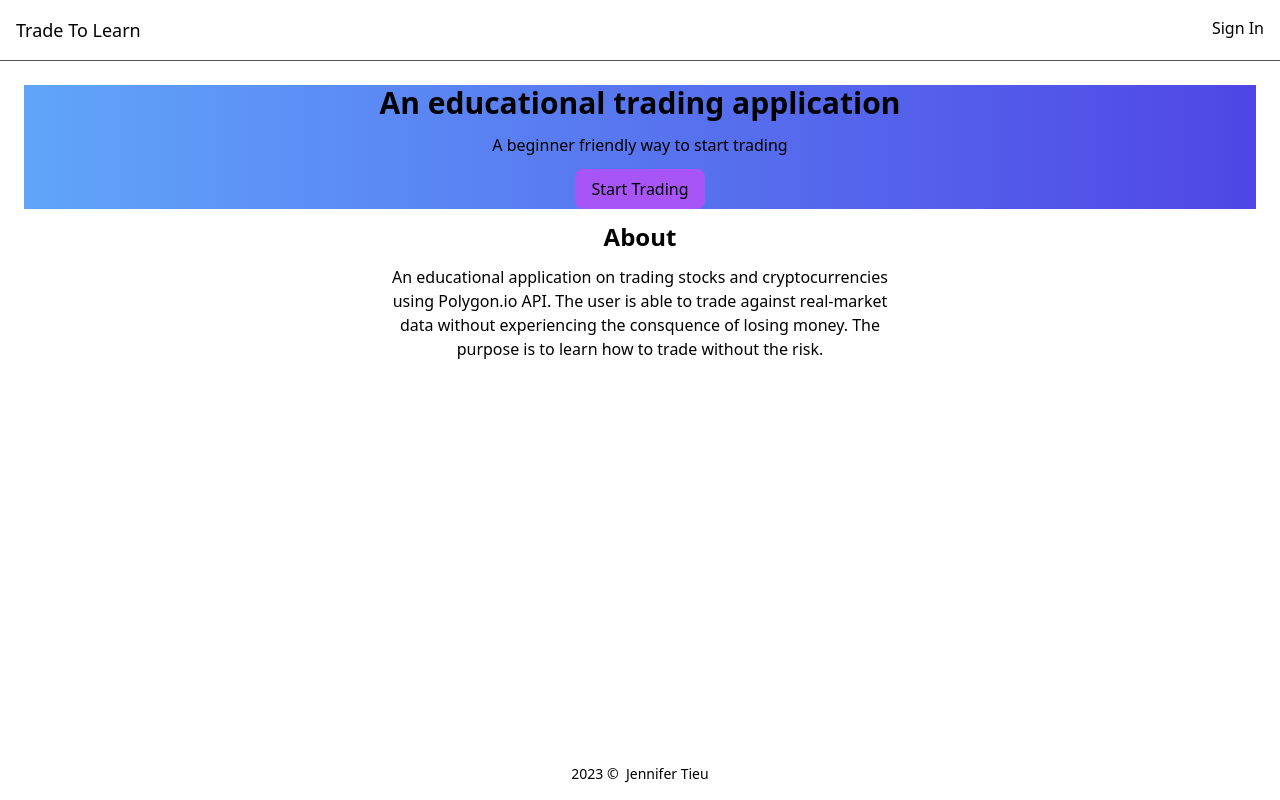
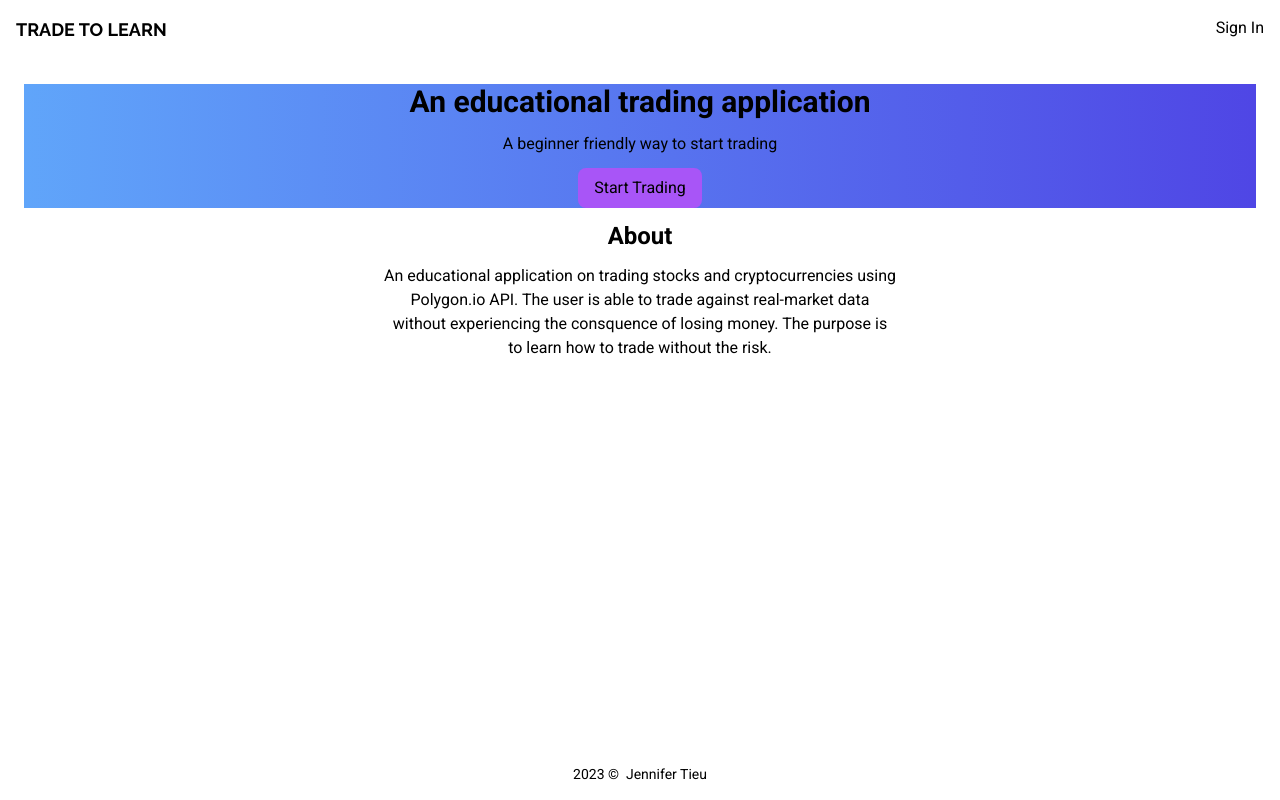
Before and after one commit to jennifertieu/trade-to-learn, a Next.js app: page / in a window 1280 px wide. Built offline with nearby package versions, Linux system fonts and the light colour scheme; no server answers.

Commit message:
add Roboto font

```diff
--- a/src/components/Navbar.tsx
+++ b/src/components/Navbar.tsx
@@ -1,12 +1,22 @@
 import Link from "next/link";
 import { signIn, signOut, useSession } from "next-auth/react";
+import { Raleway } from "next/font/google";
+
+const raleway = Raleway({
+  weight: ["400", "700"],
+  style: ["normal", "italic"],
+  subsets: ["latin"],
+  display: "swap",
+});
 
 const Navbar = () => {
   const { data: session } = useSession();
   return (
-    <header className="p-4 border-b border-neutral-600 dark:border-neutral-400 shrink-0">
+    <header className="p-4 shrink-0">
       <nav className="flex">
-        <div className="mr-auto text-lg">
+        <div
+          className={`mr-auto text-lg font-bold uppercase ${raleway.className}`}
+        >
           <Link href="/">Trade To Learn</Link>
         </div>
         <ul className="flex gap-4">
--- a/src/pages/_document.tsx
+++ b/src/pages/_document.tsx
@@ -3,7 +3,20 @@ import { Html, Head, Main, NextScript } from "next/document";
 export default function Document() {
   return (
     <Html lang="en">
-      <Head />
+      <Head>
+        <meta name="description" content="Trade to learn application" />
+        <link rel="icon" href="/favicon.ico" />
+        <link rel="preconnect" href="https://fonts.googleapis.com" />
+        <link
+          rel="preconnect"
+          href="https://fonts.gstatic.com"
+          crossOrigin=""
+        />
+        <link
+          href="https://fonts.googleapis.com/css2?family=Roboto:wght@400;500;700;900&display=swap"
+          rel="stylesheet"
+        />
+      </Head>
       <body>
         <Main />
         <NextScript />
--- a/src/styles/globals.css
+++ b/src/styles/globals.css
@@ -11,9 +11,9 @@
 html,
 body {
   max-width: 100vw;
-  /* overflow-x: hidden; */
-  font-family: system-ui, -apple-system, BlinkMacSystemFont, "Segoe UI", Roboto,
-    Oxygen, Ubuntu, Cantarell, "Open Sans", "Helvetica Neue", sans-serif;
+  font-family: "Roboto", system-ui, -apple-system, BlinkMacSystemFont,
+    "Segoe UI", Roboto, Oxygen, Ubuntu, Cantarell, "Open Sans", "Helvetica Neue",
+    sans-serif;
   height: 100%;
 }
 
```
